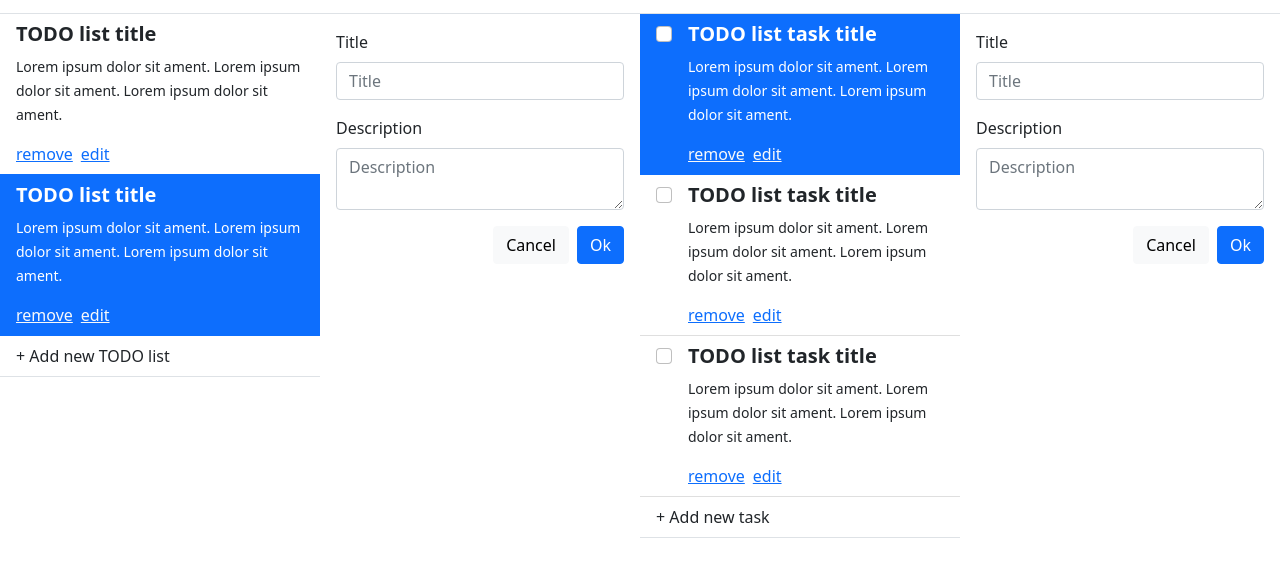
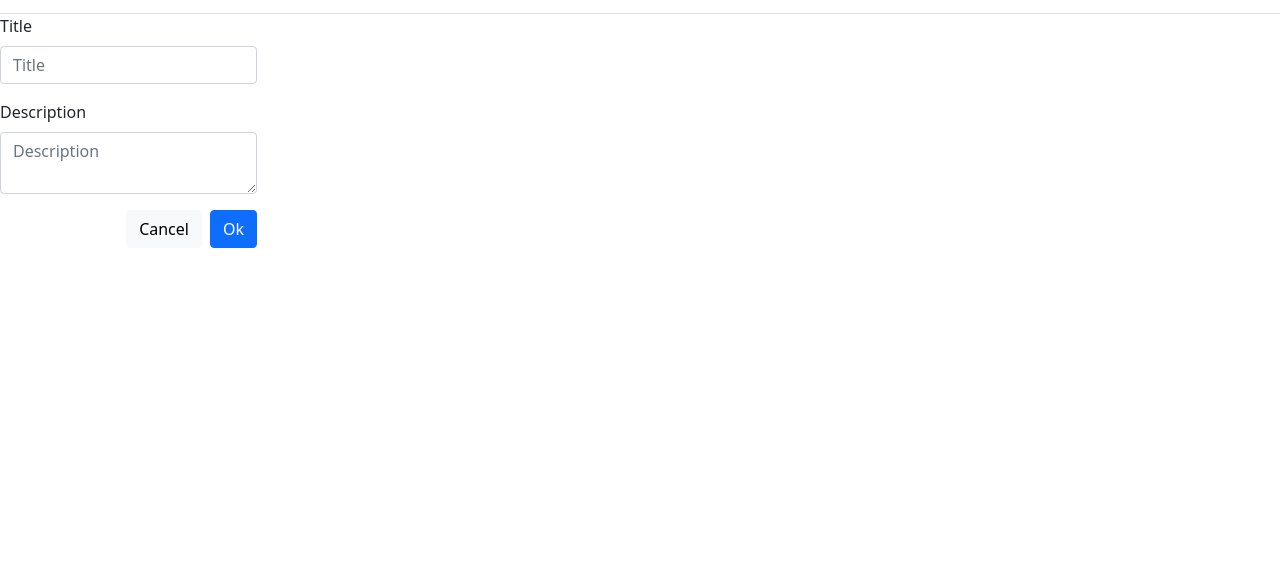
Before and after one commit to dennisshevtsov/bootstrap-todo-sample, a website: page add-todo-list.html in a window 1280 px wide. Shown: the part 51-628 px from the top of the page. Drawn offline with nearby package versions, Linux system fonts and the light colour scheme.

```diff
--- a/add-todo-list.html
+++ b/add-todo-list.html
@@ -23,86 +23,7 @@
       </div>
   </header>
   <main class="d-flex">
-    <div style="width: 25%;">
-      <div class="list-group list-group-flush border-bottom">
-        <div class="list-group-item list-group-item-action">
-          <h5><strong class="mb-1">TODO list title</strong></h5>
-          <p><small>Lorem ipsum dolor sit ament. Lorem ipsum dolor sit ament. Lorem ipsum dolor sit ament.</small></p>
-          <div class="d-flex w-100 align-items-center">
-            <a href="#" class="me-2"><span>remove</span></a>
-            <a href="#" class="me-2"><span>edit</span></a>
-          </div>
-        </div>
-        <div class="list-group-item list-group-item-action active">
-          <h5><strong class="mb-1">TODO list title</strong></h5>
-          <p><small>Lorem ipsum dolor sit ament. Lorem ipsum dolor sit ament. Lorem ipsum dolor sit ament.</small></p>
-          <div class="d-flex w-100 align-items-center">
-            <a href="#" class="me-2 link-light"><span>remove</span></a>
-            <a href="#" class="me-2 link-light"><span>edit</span></a>
-          </div>
-        </div>
-        <a href="#" class="list-group-item list-group-item-action">
-          <span>+ Add new TODO list</span>
-        </a>
-      </div>
-    </div>
-    <form class="p-3" style="width: 25%;">
-      <div class="mb-3">
-        <label for="txtTitle" class="form-label">Title</label>
-        <input id="txtTitle" class="form-control" type="text" placeholder="Title">
-      </div>
-      <div class="mb-3">
-        <label for="txtDescription" class="form-label">Description</label>
-        <textarea id="txtDescription" class="form-control" type="text" placeholder="Description"></textarea>
-      </div>
-      <div class="d-grid gap-2 d-md-flex justify-content-md-end">
-        <button type="button" class="btn btn-light">
-          <span>Cancel</span>
-        </button>
-        <button type="submit" class="btn btn-primary">
-          <span>Ok</span>
-        </button>
-      </div>
-    </form>
-    <div class="list-group list-group-flush border-bottom" style="width: 25%;">
-      <div class="list-group-item list-group-item-action active d-flex gap-3">
-        <input type="checkbox" class="form-check-input flex-shrink-0">
-        <div>
-          <h5><strong class="mb-1">TODO list task title</strong></h5>
-          <p><small>Lorem ipsum dolor sit ament. Lorem ipsum dolor sit ament. Lorem ipsum dolor sit ament.</small></p>
-          <div class="d-flex w-100 align-items-center">
-            <a href="#" class="me-2 link-light"><span>remove</span></a>
-            <a href="#" class="me-2 link-light"><span>edit</span></a>
-          </div>
-        </div>
-      </div>
-      <div class="list-group-item list-group-item-action d-flex gap-3">
-        <input type="checkbox" class="form-check-input flex-shrink-0">
-        <div>
-          <h5><strong class="mb-1">TODO list task title</strong></h5>
-          <p><small>Lorem ipsum dolor sit ament. Lorem ipsum dolor sit ament. Lorem ipsum dolor sit ament.</small></p>
-          <div class="d-flex w-100 align-items-center">
-            <a href="#" class="me-2"><span>remove</span></a>
-            <a href="#" class="me-2"><span>edit</span></a>
-          </div>
-        </div>
-      </div>
-      <div class="list-group-item list-group-item-action d-flex gap-3">
-        <input type="checkbox" class="form-check-input flex-shrink-0">
-        <div>
-          <h5><strong class="mb-1">TODO list task title</strong></h5>
-          <p><small>Lorem ipsum dolor sit ament. Lorem ipsum dolor sit ament. Lorem ipsum dolor sit ament.</small></p>
-          <div class="d-flex w-100 align-items-center">
-            <a href="#" class="me-2"><span>remove</span></a>
-            <a href="#" class="me-2"><span>edit</span></a>
-          </div>
-        </div>
-      </div>
-      <a href="#" class="list-group-item list-group-item-action">
-        <span>+ Add new task</span>
-      </a>
-    </div>
-    <form class="p-3" style="width: 25%;">
+    <form>
       <div class="mb-3">
         <label for="txtTitle" class="form-label">Title</label>
         <input id="txtTitle" class="form-control" type="text" placeholder="Title">
```
